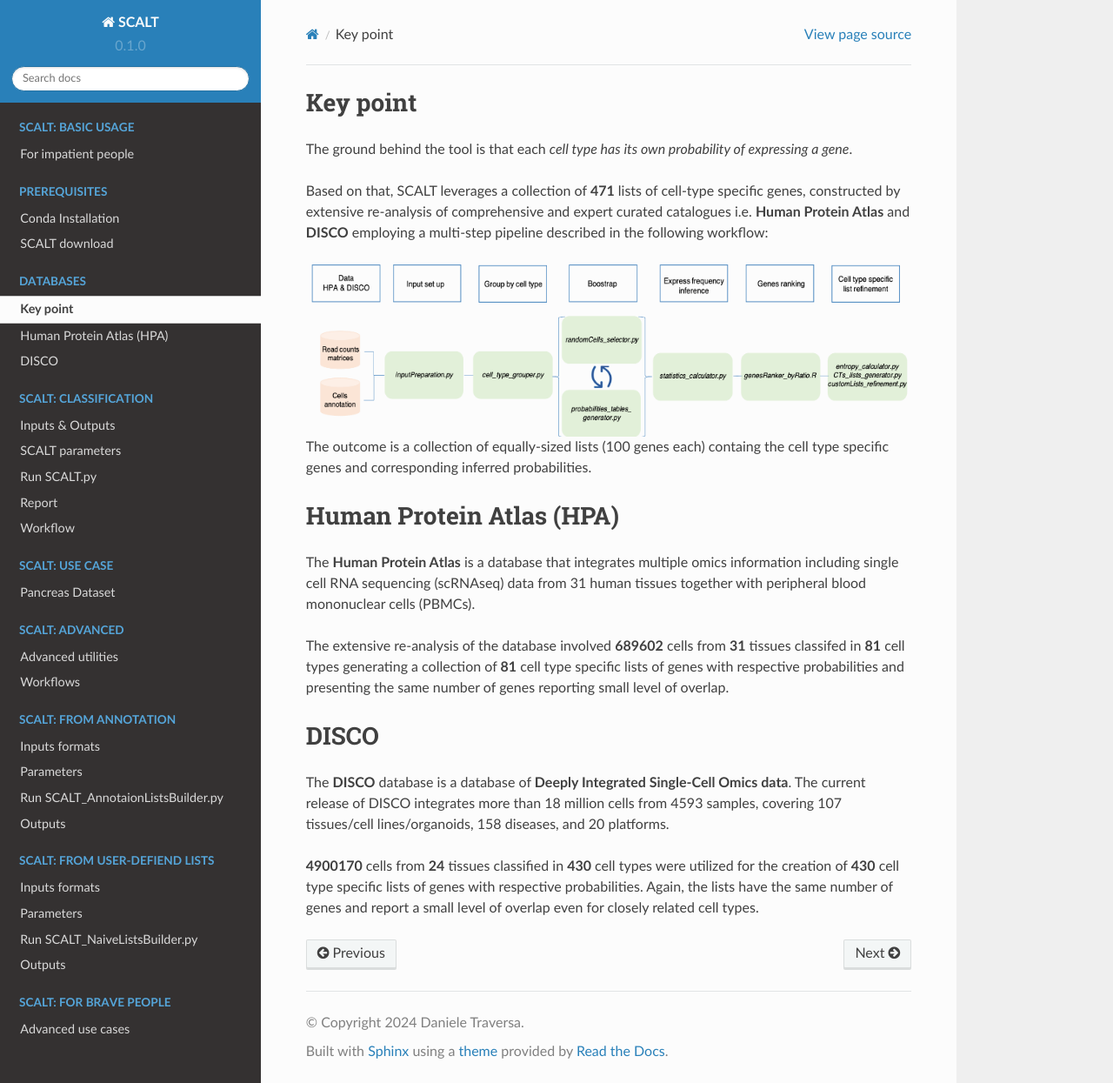
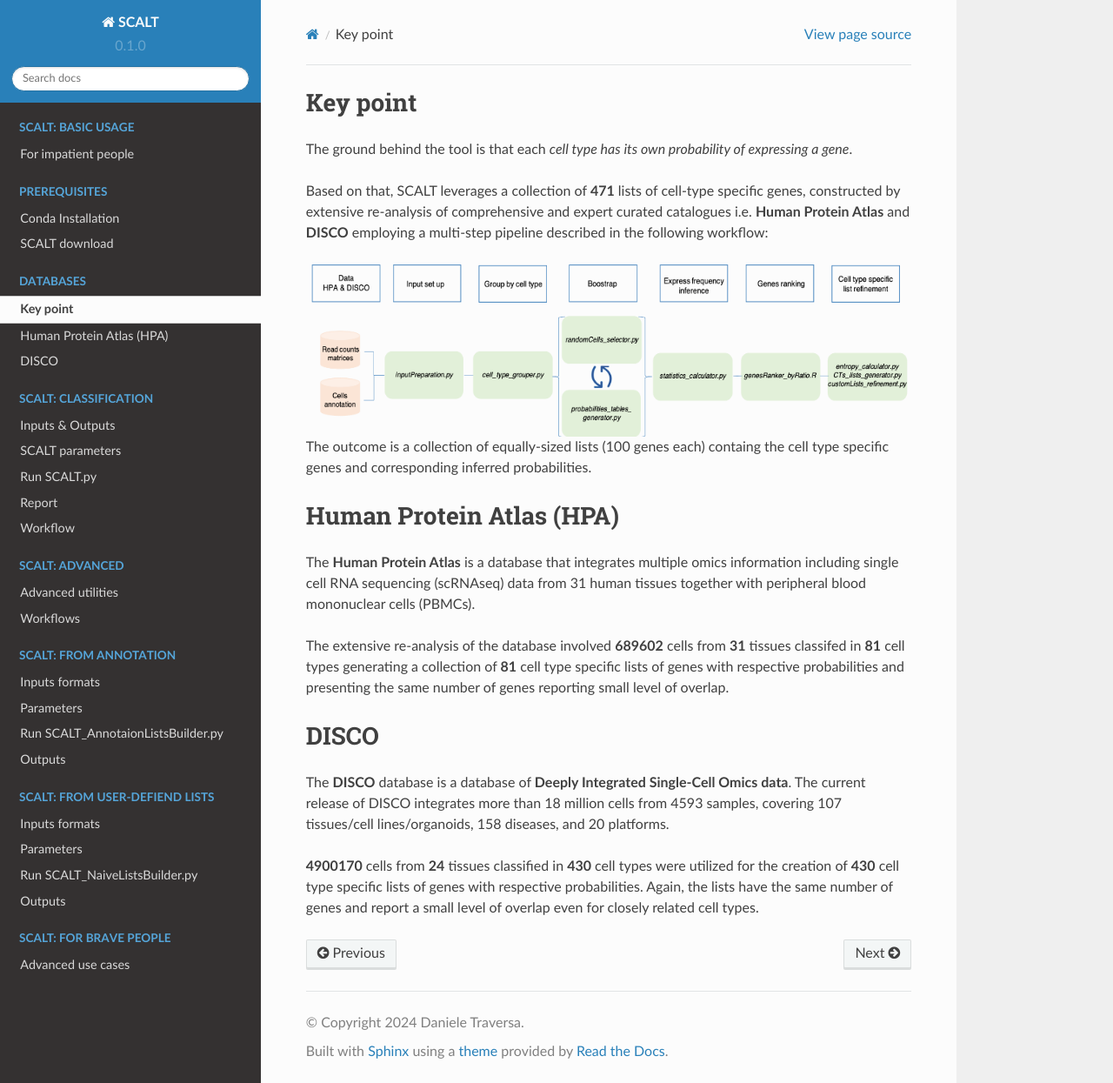
Before and after one commit to danitrave/CapitalCitiesGame, a Sphinx documentation site: the page built from docs/source/databases.rst, in a window 1280 px wide and 1245 px high. Shown: the whole window at 87% size. Built offline with Sphinx 7.4.7 and the Read the Docs theme 2.0.0, drawn with Linux system fonts in a browser that asks for light colours.

Commit message:
Update index.rst

```diff
--- a/docs/source/index.rst
+++ b/docs/source/index.rst
@@ -40,12 +40,6 @@
 
 .. toctree::
    :maxdepth: 2
-   :caption: SCALT: Use case
-
-   useCaseClassification.rst
-
-.. toctree::
-   :maxdepth: 2
    :caption: SCALT: Advanced
 
    advanced.rst
```
